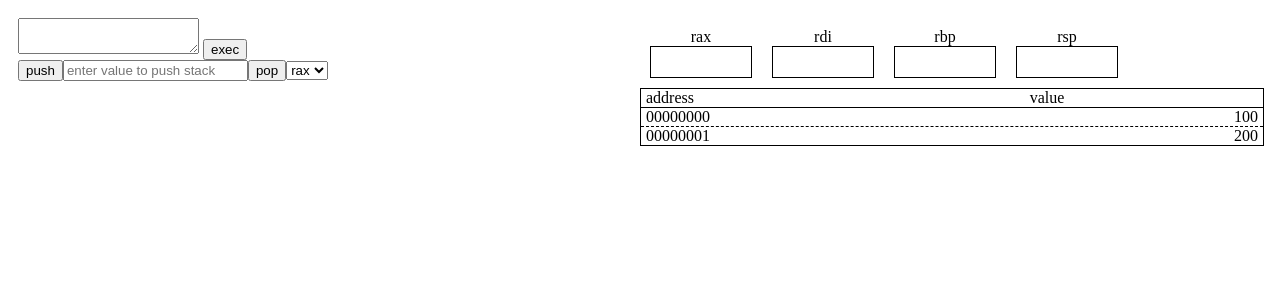
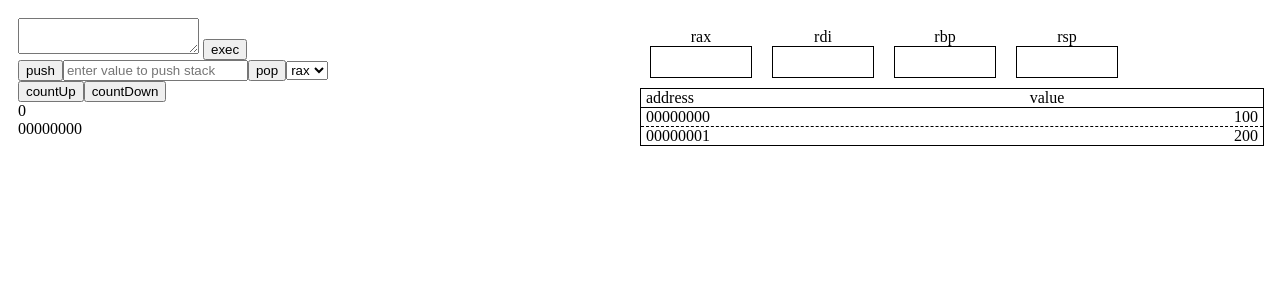
Before and after one commit to Ryomasao/tinyStack, a Vue app: page / in a window 1280 px wide. Shown: the top 300 px of the page. Built offline with nearby package versions, Linux system fonts and the light colour scheme; the HTML template or start-up script is replaced by a standard one.

Commit message:
vuexお試し

```diff
--- a/package.json
+++ b/package.json
@@ -8,7 +8,8 @@
     "test": "jest --config ./jest.config.js"
   },
   "dependencies": {
-    "vue": "^2.6.10"
+    "vue": "^2.6.10",
+    "vuex": "^3.1.1"
   },
   "devDependencies": {
     "@babel/core": "^7.5.5",
--- a/src/App.vue
+++ b/src/App.vue
@@ -20,6 +20,10 @@
           }}</option>
         </select>
       </div>
+      <button @click="up">countUp</button>
+      <button @click="down">countDown</button>
+      <div>{{ count }}</div>
+      <div>{{ getCountWithPadding }}</div>
     </div>
     <div class="viewer">
       <div class="registers">
@@ -36,6 +40,8 @@
 </template>
 
 <script>
+import { mapState, mapGetters } from 'vuex'
+
 import Stack from './components/Stack.vue'
 import Register from './components/Register.vue'
 
@@ -61,6 +67,10 @@ export default {
       registers
     }
   },
+  computed: {
+    ...mapGetters(['getCountWithPadding']),
+    ...mapState(['count'])
+  },
   methods: {
     exec() {
       //const lines = this.code.split('\n')
@@ -70,6 +80,13 @@ export default {
     },
     pop() {
       this.registers[this.popTo] = this.stack.pop()
+    },
+    up() {
+      //this.$store.commit('increment')
+      this.$store.dispatch('incrementAsync')
+    },
+    down() {
+      this.$store.commit('decrement')
     }
   }
 }
--- a/src/index.js
+++ b/src/index.js
@@ -1,7 +1,9 @@
-import Vue from "vue";
-import App from "./App.vue";
+import Vue from 'vue'
+import App from './App.vue'
+import store from './store'
 
 new Vue({
-  el: "#app",
-  render: h => h(App)
-});
+  el: '#app',
+  render: h => h(App),
+  store
+})
--- /dev/null
+++ b/src/store/index.js
@@ -0,0 +1,22 @@
+import Vue from 'vue'
+import Vuex from 'vuex'
+
+Vue.use(Vuex)
+
+export default new Vuex.Store({
+  state: {
+    count: 0
+  },
+  actions: {
+    incrementAsync(context) {
+      context.commit('increment')
+    }
+  },
+  mutations: {
+    increment: state => state.count++,
+    decrement: state => state.count--
+  },
+  getters: {
+    getCountWithPadding: state => state.count.toString().padStart(8, '0')
+  }
+})
```
Also changed, not shown: 1 other file (tests, documents, lock files or other folders).
